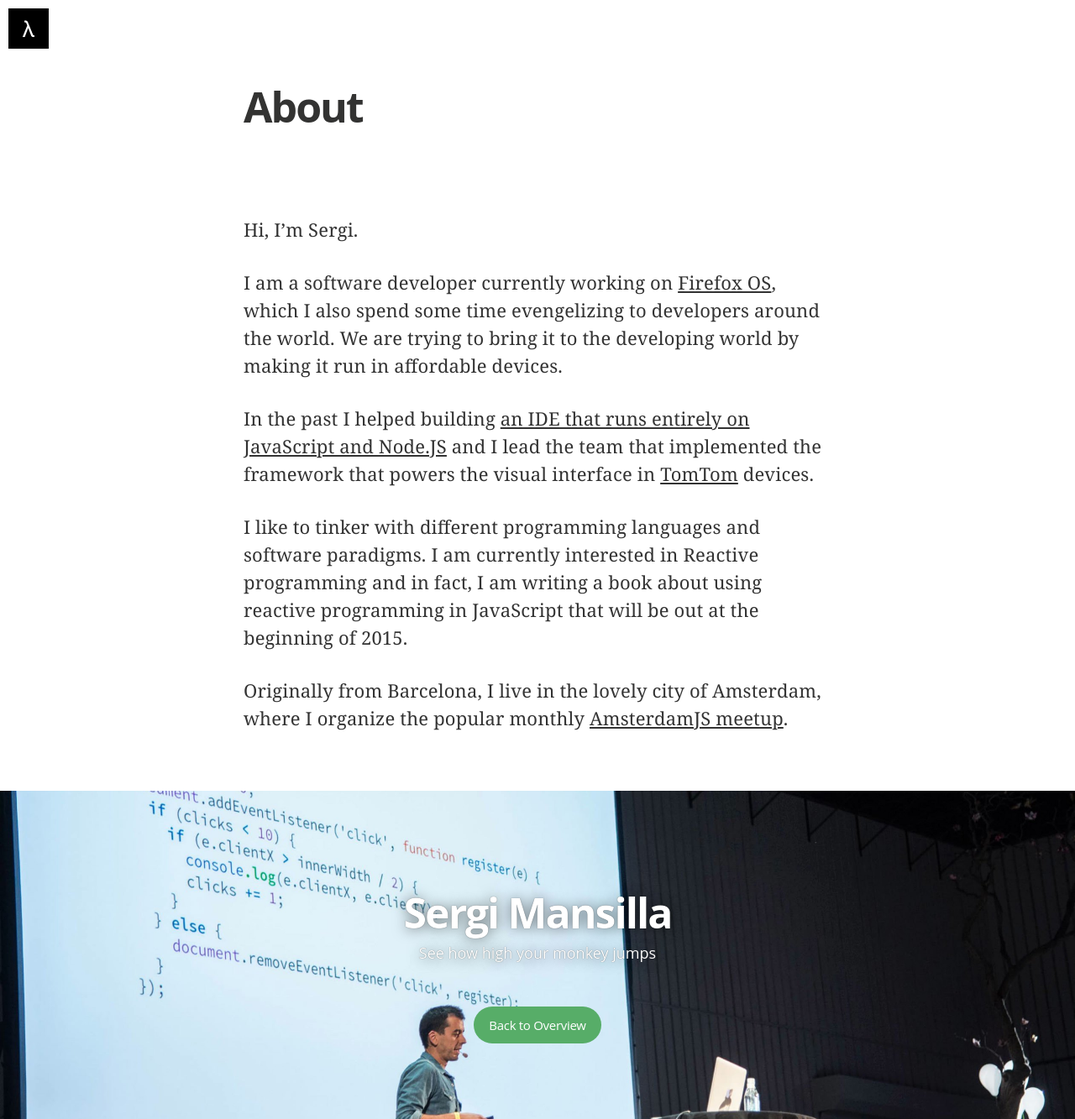
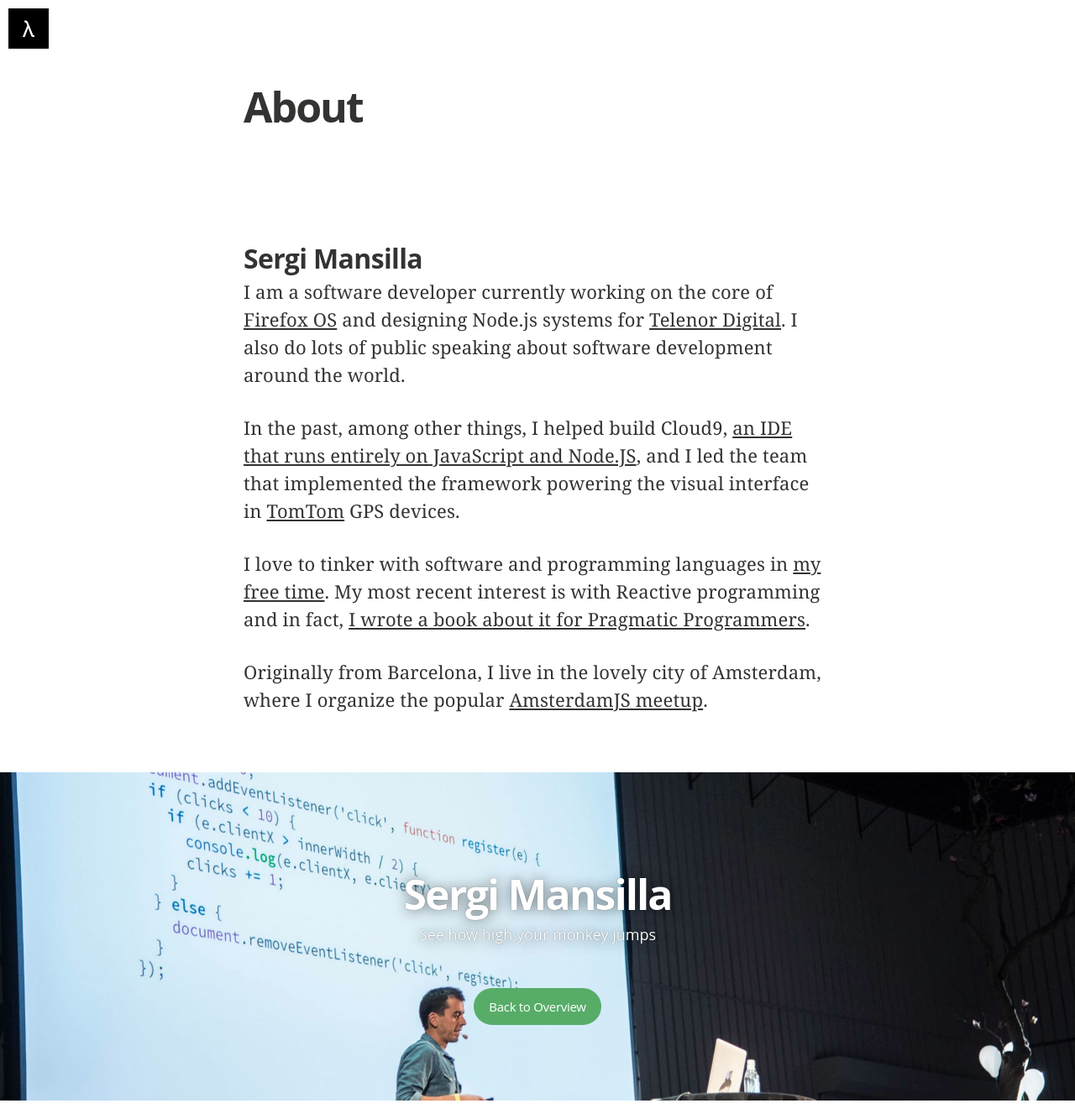
Before and after one commit to sergi/sergi.github.com, a Jekyll site: the page built from about.md, in a window 1280 px wide. Shown: the whole page at 84% size. Built offline with Jekyll 4.4.1, drawn with Linux system fonts in a browser that asks for light colours; nearby versions of some CDN libraries; some web fonts are replaced; Markdown is read by kramdown in place of the engine named in the settings; after the commit the page ends 1311 px from its top, so only the background shows below that.

Commit message:
Update about page

```diff
--- a/about.md
+++ b/about.md
@@ -3,24 +3,26 @@
 title: About
 permalink: /about/
 ---
+# Sergi Mansilla
 
 
-Hi, I'm Sergi.
+I am a software developer currently working on the core of [Firefox
+OS](https://www.mozilla.org/en-US/firefox/os/) and designing Node.js systems
+for [Telenor
+Digital](http://www.telenor.com/about-us/our-business/telenor-digital/). I
+also do lots of public speaking about software development around the world.
 
-I am a software developer currently working on [Firefox
-OS](https://www.mozilla.org/en-US/firefox/os/), which I also spend some time
-evengelizing to developers around the world. We are trying to bring it to the
-developing world by making it run in affordable devices.
+In the past, among other things, I helped build Cloud9, [an IDE that runs entirely
+on JavaScript and Node.JS](http://c9.io), and I led the team that implemented
+the framework powering the visual interface in [TomTom](http://tomtom.com) GPS
+devices.
 
-In the past I helped building [an IDE that runs entirely on JavaScript and
-Node.JS](http://c9.io) and I lead the team that implemented the framework that
-powers the visual interface in [TomTom](http://tomtom.com) devices.
-
-I like to tinker with different programming languages and software paradigms.
-I am currently interested in Reactive programming and in fact, I am writing a
-book about using reactive programming in JavaScript that will be out at the
-beginning of 2015.
+I love to tinker with software and programming languages in [my free
+time](https://github.com/sergi).
+My most recent interest is with Reactive programming and in fact, [I wrote a
+book about it for Pragmatic
+Programmers](https://pragprog.com/book/smreactjs/reactive-programming-with-rxjs).
 
 Originally from Barcelona, I live in the lovely city of Amsterdam, where I
-organize the popular monthly [AmsterdamJS
+organize the popular [AmsterdamJS
 meetup](http://www.meetup.com/AmsterdamJS/).
```
